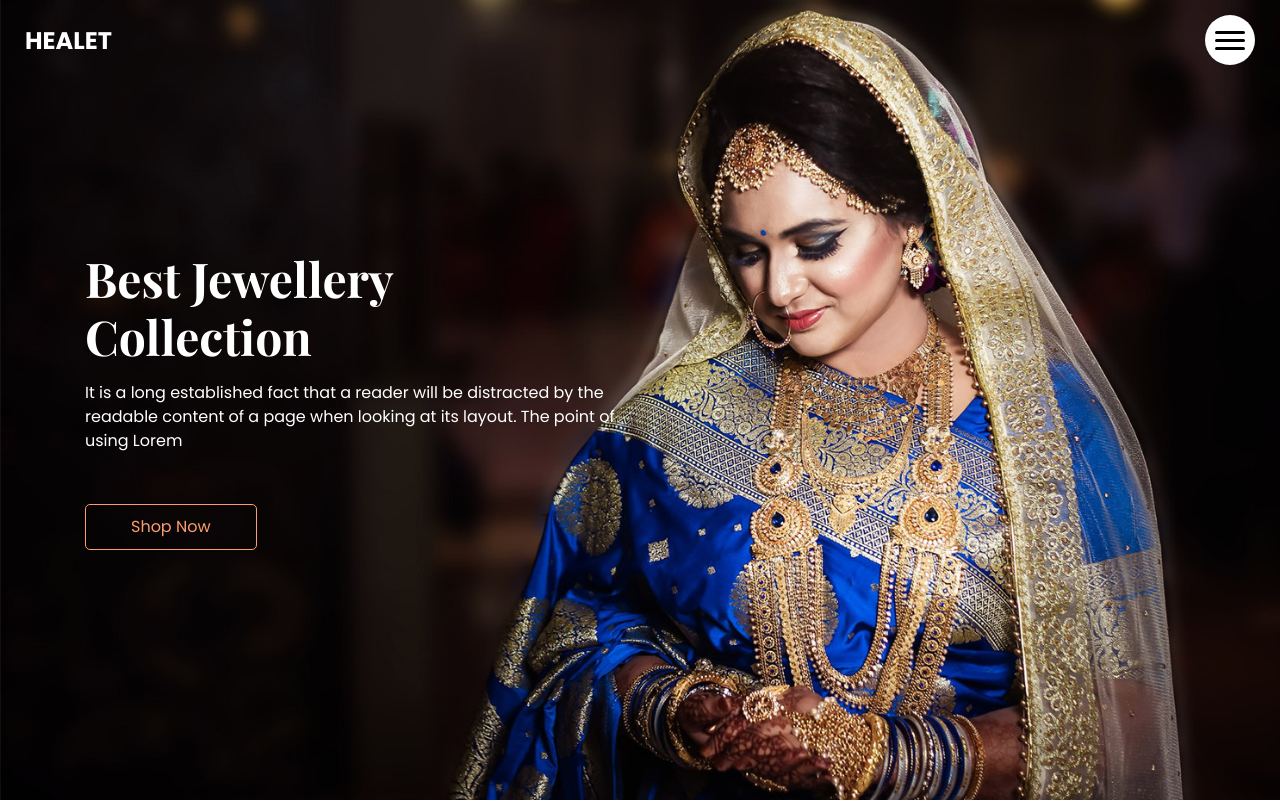
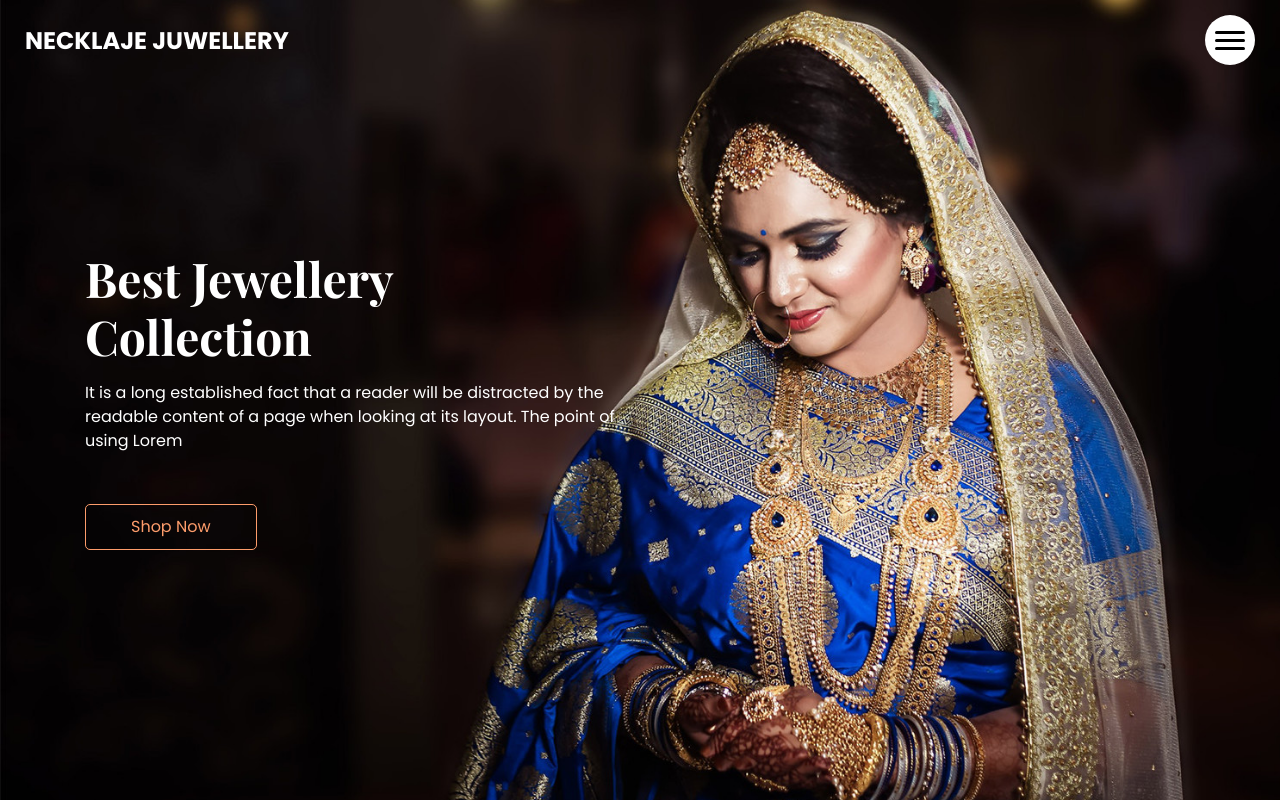
Before and after one commit to prajwal-necklaje/testhosting, a plain HTML site: page index.html in a window 1280 px wide. Shown: the top 802 px of the page. Drawn offline with nearby package versions, Linux system fonts and the light colour scheme.

Commit message:
Update index.html

```diff
--- a/index.html
+++ b/index.html
@@ -34,7 +34,7 @@
       <nav class="navbar navbar-expand-lg custom_nav-container">
         <a class="navbar-brand" href="index.html">
           <span>
-            Healet
+            Necklaje Juwellery
           </span>
         </a>
         <div class="" id="">
```
